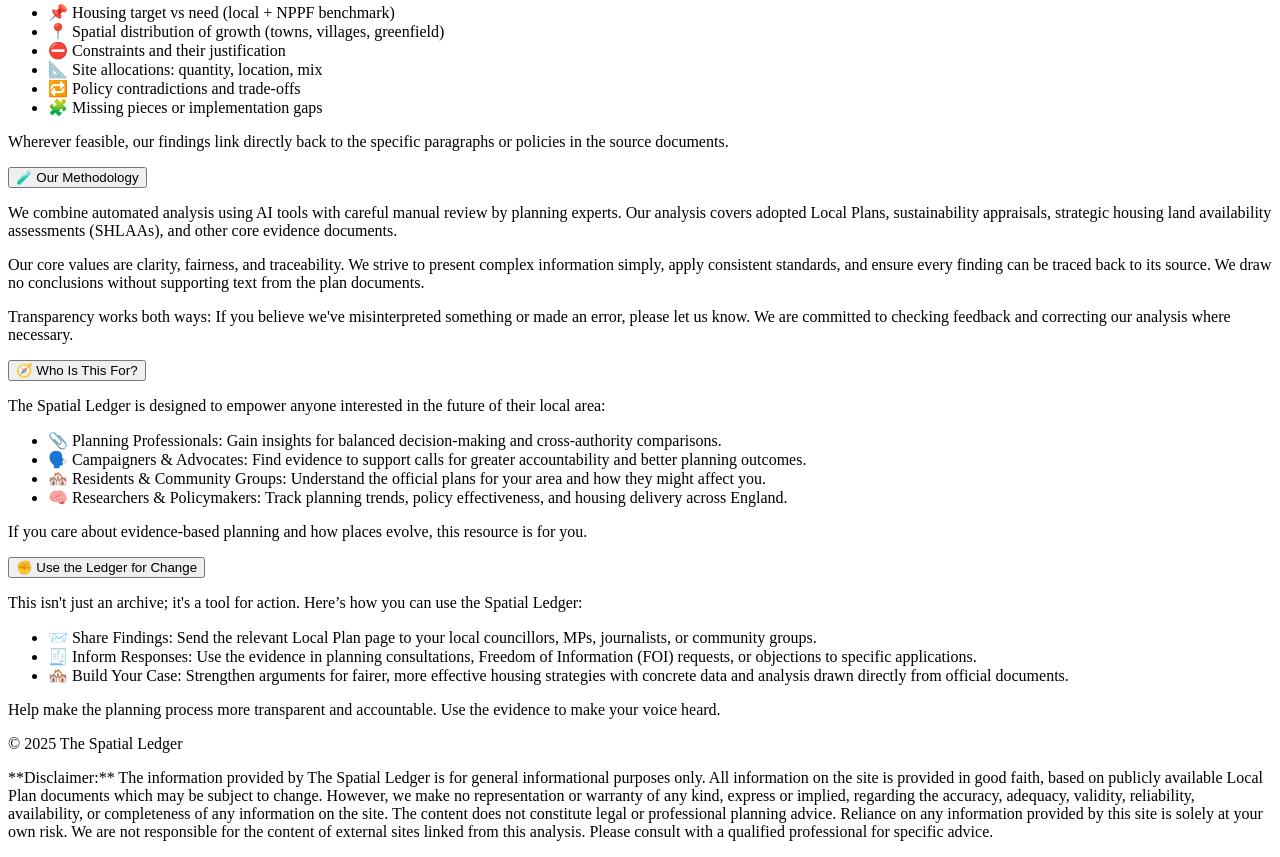
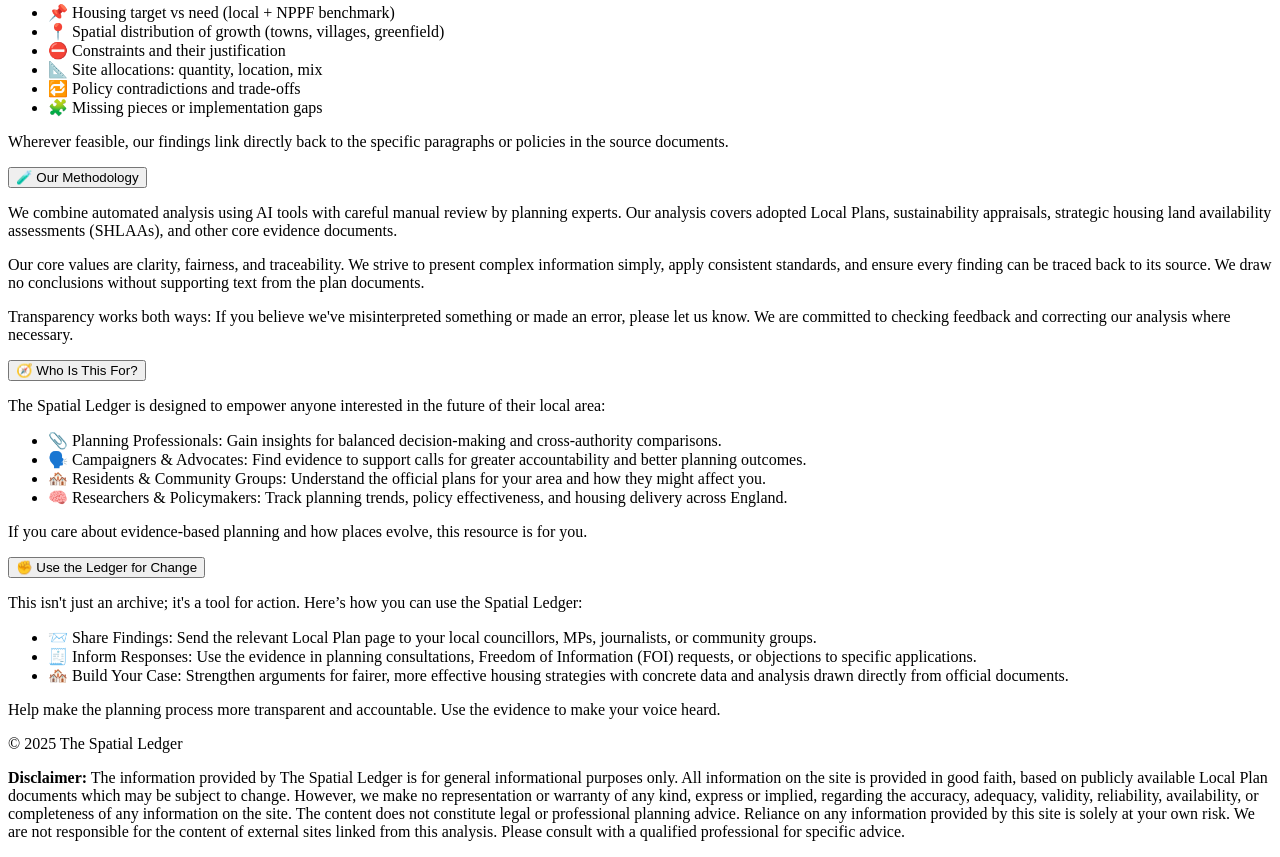
Before and after one commit to tjm25/spatial-ledger.github.io, a website with bundled scripts: page index.html in a window 1280 px wide. Shown: the part 885-1742 px from the top of the page. Built offline with nearby package versions, Linux system fonts and the light colour scheme.

Commit message:
fix: bold text

```diff
--- a/index.html
+++ b/index.html
@@ -141,12 +141,11 @@
 
             </div> </main>
 
-        <footer>
-            <p class="footer-text copyright">&copy; 2025 The Spatial Ledger</p>
-            <p class="footer-text disclaimer">
-                **Disclaimer:** The information provided by The Spatial Ledger is for general informational purposes only. All information on the site is provided in good faith, based on publicly available Local Plan documents which may be subject to change. However, we make no representation or warranty of any kind, express or implied, regarding the accuracy, adequacy, validity, reliability, availability, or completeness of any information on the site. The content does not constitute legal or professional planning advice. Reliance on any information provided by this site is solely at your own risk. We are not responsible for the content of external sites linked from this analysis. Please consult with a qualified professional for specific advice.
-            </p>
-        </footer>
+            <footer>
+                <p class="footer-text copyright">&copy; 2025 The Spatial Ledger</p> <p class="footer-text disclaimer">
+                    <strong>Disclaimer:</strong> The information provided by The Spatial Ledger is for general informational purposes only. All information on the site is provided in good faith, based on publicly available Local Plan documents which may be subject to change. However, we make no representation or warranty of any kind, express or implied, regarding the accuracy, adequacy, validity, reliability, availability, or completeness of any information on the site. The content does not constitute legal or professional planning advice. Reliance on any information provided by this site is solely at your own risk. We are not responsible for the content of external sites linked from this analysis. Please consult with a qualified professional for specific advice.
+                </p>
+            </footer>
     </div>
 
     <script type="module" src="script.js"></script>
```
